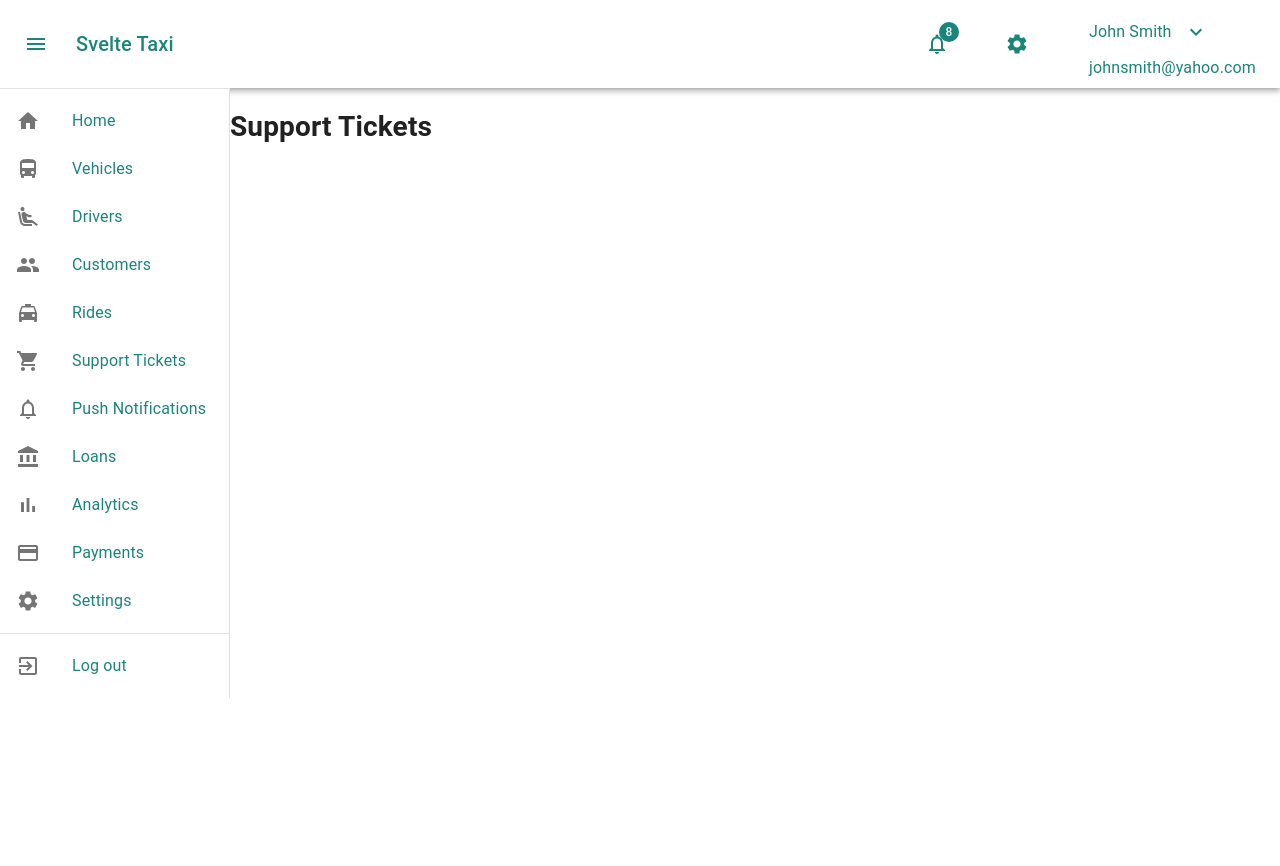
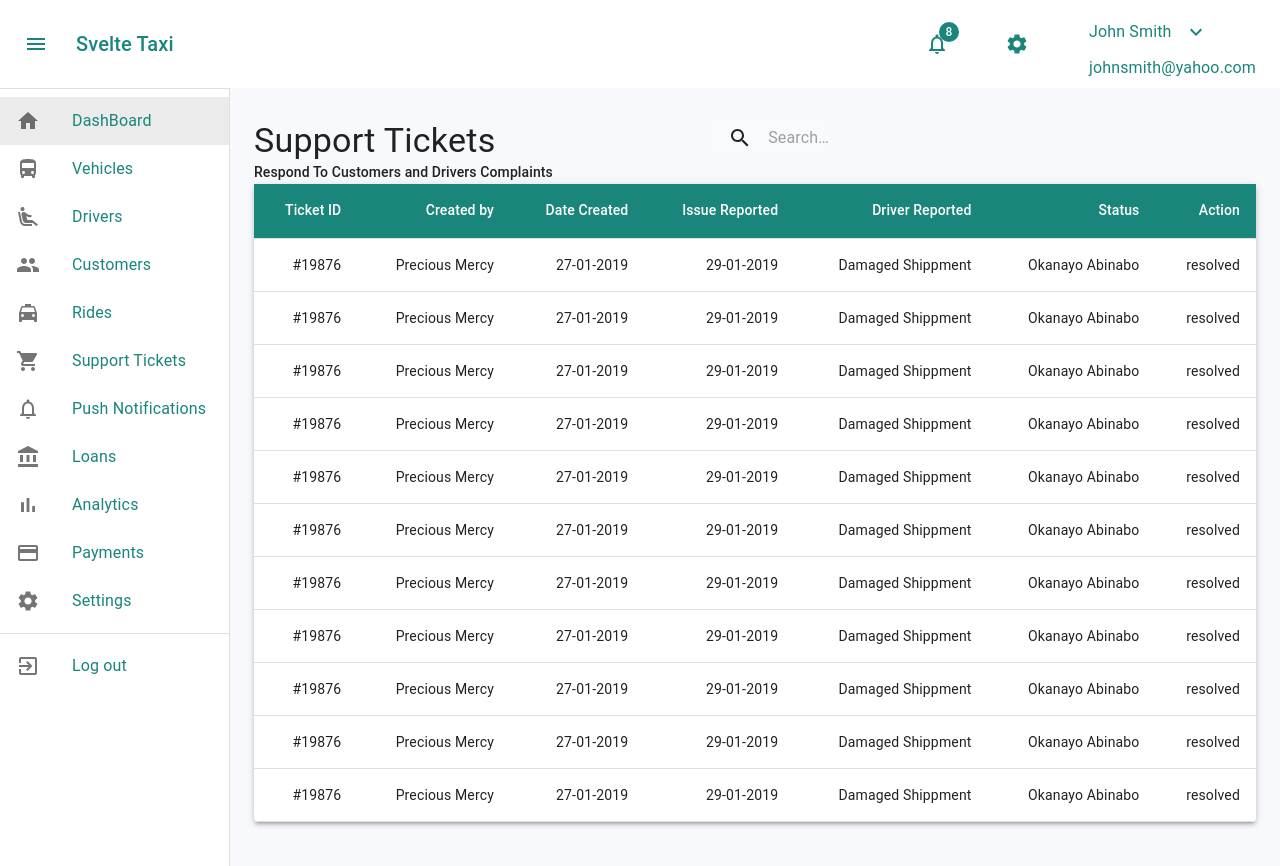
Before and after one commit to walosha/svelte_taxi, a React (Create React App) app: page /support-tickets in a window 1280 px wide. Shown: the top 866 px of the page. Before the commit the page ends 800 px from the top, so only its background shows below. Built offline with nearby package versions, Linux system fonts and the light colour scheme.

Commit message:
ticket support page created

```diff
--- a/src/components/ListItems.jsx
+++ b/src/components/ListItems.jsx
@@ -24,14 +24,14 @@ const StyledLink = styled(NavLink)`
   text-decoration: none;
 `;
 
-export const mainListItems = (
+export const MainListItems = () => (
   <Fragment>
     <StyledLink to="/dashboard">
-      <ListItem button>
+      <ListItem selected={true} button>
         <ListItemIcon>
           <Home />
         </ListItemIcon>
-        <ListItemText primary="Home" />
+        <ListItemText primary="DashBoard" />
       </ListItem>
     </StyledLink>
     <StyledLink to="/vehicles">
@@ -117,7 +117,7 @@ export const mainListItems = (
   </Fragment>
 );
 
-export const secondaryListItems = (
+export const SecondaryListItems = () => (
   <StyledLink color="primary" to="/">
     <ListItem button>
       <ListItemIcon>
--- a/src/components/SideDrawal.jsx
+++ b/src/components/SideDrawal.jsx
@@ -2,7 +2,7 @@ import React from "react";
 import { makeStyles } from "@material-ui/core/styles";
 import clsx from "clsx";
 import { Drawer, Divider, List } from "@material-ui/core";
-import { mainListItems, secondaryListItems } from "../components/ListItems";
+import { MainListItems, SecondaryListItems } from "../components/ListItems";
 
 const drawerWidth = 230;
 
@@ -28,9 +28,13 @@ export default function SideDrawal() {
       }}
     >
       <Divider />
-      <List>{mainListItems}</List>
+      <List>
+        <MainListItems />
+      </List>
       <Divider />
-      <List>{secondaryListItems}</List>
+      <List>
+        <SecondaryListItems />
+      </List>
     </Drawer>
   );
 }
--- a/src/components/Tables.jsx
+++ b/src/components/Tables.jsx
@@ -6,7 +6,6 @@ import TableCell from "@material-ui/core/TableCell";
 import TableContainer from "@material-ui/core/TableContainer";
 import TableHead from "@material-ui/core/TableHead";
 import TableRow from "@material-ui/core/TableRow";
-import Paper from "@material-ui/core/Paper";
 
 const useStyles = makeStyles({
   table: {
@@ -18,13 +17,15 @@ export default function DataTable({ children, header }) {
   const classes = useStyles();
 
   return (
-    <TableContainer component={Paper}>
+    <TableContainer>
       <Table className={classes.table} aria-label="simple table">
         <TableHead>
-          <TableRow>
+          <TableRow style={{ background: "#19857b" }}>
             {header.map((item, key) => (
               <TableCell key={key} align="right">
-                <Typography variant="subtitle2">{item}</Typography>
+                <Typography style={{ color: "#fff" }} variant="subtitle2">
+                  {item}
+                </Typography>
               </TableCell>
             ))}
           </TableRow>
--- /dev/null
+++ b/src/data/supportData.js
@@ -0,0 +1,132 @@
+function createData(
+  ticketId,
+  createdby,
+  dateCreated,
+  issueReported,
+  driverReport,
+  status,
+  action
+) {
+  return {
+    ticketId,
+    createdby,
+    dateCreated,
+    issueReported,
+    driverReport,
+    status,
+    action
+  };
+}
+
+export const ticketData = [
+  createData(
+    "#19876",
+    "Precious Mercy",
+    "27-01-2019",
+    "29-01-2019",
+    "Damaged Shippment",
+    "Okanayo Abinabo",
+    "resolved",
+    "view"
+  ),
+  createData(
+    "#19876",
+    "Precious Mercy",
+    "27-01-2019",
+    "29-01-2019",
+    "Damaged Shippment",
+    "Okanayo Abinabo",
+    "resolved",
+    "view"
+  ),
+  createData(
+    "#19876",
+    "Precious Mercy",
+    "27-01-2019",
+    "29-01-2019",
+    "Damaged Shippment",
+    "Okanayo Abinabo",
+    "resolved",
+    "view"
+  ),
+  createData(
+    "#19876",
+    "Precious Mercy",
+    "27-01-2019",
+    "29-01-2019",
+    "Damaged Shippment",
+    "Okanayo Abinabo",
+    "resolved",
+    "view"
+  ),
+  createData(
+    "#19876",
+    "Precious Mercy",
+    "27-01-2019",
+    "29-01-2019",
+    "Damaged Shippment",
+    "Okanayo Abinabo",
+    "resolved",
+    "view"
+  ),
+  createData(
+    "#19876",
+    "Precious Mercy",
+    "27-01-2019",
+    "29-01-2019",
+    "Damaged Shippment",
+    "Okanayo Abinabo",
+    "resolved",
+    "view"
+  ),
+  createData(
+    "#19876",
+    "Precious Mercy",
+    "27-01-2019",
+    "29-01-2019",
+    "Damaged Shippment",
+    "Okanayo Abinabo",
+    "resolved",
+    "view"
+  ),
+  createData(
+    "#19876",
+    "Precious Mercy",
+    "27-01-2019",
+    "29-01-2019",
+    "Damaged Shippment",
+    "Okanayo Abinabo",
+    "resolved",
+    "view"
+  ),
+  createData(
+    "#19876",
+    "Precious Mercy",
+    "27-01-2019",
+    "29-01-2019",
+    "Damaged Shippment",
+    "Okanayo Abinabo",
+    "resolved",
+    "view"
+  ),
+  createData(
+    "#19876",
+    "Precious Mercy",
+    "27-01-2019",
+    "29-01-2019",
+    "Damaged Shippment",
+    "Okanayo Abinabo",
+    "resolved",
+    "view"
+  ),
+  createData(
+    "#19876",
+    "Precious Mercy",
+    "27-01-2019",
+    "29-01-2019",
+    "Damaged Shippment",
+    "Okanayo Abinabo",
+    "resolved",
+    "view"
+  )
+];
--- a/src/pages/support-tickets.jsx
+++ b/src/pages/support-tickets.jsx
@@ -1,9 +1,130 @@
 import React from "react";
+import { fade, makeStyles } from "@material-ui/core/styles";
+import Grid from "@material-ui/core/Grid";
+import {
+  Typography,
+  Container,
+  Paper,
+  TableRow,
+  TableCell
+} from "@material-ui/core";
+import InputBase from "@material-ui/core/InputBase";
+import SearchIcon from "@material-ui/icons/Search";
+import DataTable from "../components/Tables";
+import { ticketData } from "../data/supportData";
+
+const headingItems = [
+  "Ticket ID",
+  "Created by",
+  "Date Created",
+  "Issue Reported",
+  "Driver Reported",
+  "Status",
+  "Action"
+];
+
+const useStyles = makeStyles(theme => ({
+  root: {
+    display: "flex"
+  },
+  content: {
+    flexGrow: 1,
+    height: "100vh",
+    overflow: "auto",
+    background: "#f7f9fc"
+  },
+  container: {
+    paddingTop: theme.spacing(4),
+    paddingBottom: theme.spacing(4)
+  },
+  paper: {
+    padding: theme.spacing(3)
+  },
+  search: {
+    position: "relative",
+    borderRadius: theme.shape.borderRadius,
+    backgroundColor: fade(theme.palette.common.white, 0.15),
+    "&:hover": {
+      backgroundColor: fade(theme.palette.common.white, 0.25)
+    },
+    marginLeft: 0,
+    width: "100%",
+    [theme.breakpoints.up("sm")]: {
+      marginLeft: theme.spacing(3),
+      width: "auto"
+    }
+  },
+  searchIcon: {
+    width: theme.spacing(7),
+    height: "100%",
+    position: "absolute",
+    pointerEvents: "none",
+    display: "flex",
+    alignItems: "center",
+    justifyContent: "center"
+  },
+  inputRoot: {
+    color: "inherit"
+  },
+  inputInput: {
+    padding: theme.spacing(1, 1, 1, 7),
+    transition: theme.transitions.create("width"),
+    width: "50%",
+    [theme.breakpoints.up("md")]: {
+      width: 200
+    }
+  }
+}));
 
 export default function SupportTickets() {
+  const classes = useStyles();
+
   return (
-    <div>
-      <h1> Support Tickets</h1>
-    </div>
+    <main className={classes.content}>
+      <Container maxWidth="lg" className={classes.container}>
+        <Grid container spacing={5}>
+          <Grid item md={5}>
+            <Typography variant="h4">Support Tickets</Typography>
+            <Typography variant="subtitle2">
+              Respond To Customers and Drivers Complaints
+            </Typography>
+          </Grid>
+          <Grid item md={7}>
+            <Grid item md={3}>
+              <div className={classes.search}>
+                <div className={classes.searchIcon}>
+                  <SearchIcon />
+                </div>
+                <InputBase
+                  placeholder="Search…"
+                  classes={{
+                    root: classes.inputRoot,
+                    input: classes.inputInput
+                  }}
+                  inputProps={{ "aria-label": "search" }}
+                />
+              </div>
+            </Grid>
+          </Grid>
+        </Grid>
+        <Grid>
+          <Paper elevation={3}>
+            <DataTable header={headingItems}>
+              {ticketData.map((ticket, key) => (
+                <TableRow hover={true} key={key} style={{ marginBottom: 20 }}>
+                  <TableCell align="right">{ticket.ticketId}</TableCell>
+                  <TableCell align="right">{ticket.createdby}</TableCell>
+                  <TableCell align="right">{ticket.dateCreated}</TableCell>
+                  <TableCell align="right">{ticket.issueReported}</TableCell>
+                  <TableCell align="right">{ticket.driverReport}</TableCell>
+                  <TableCell align="right">{ticket.status}</TableCell>
+                  <TableCell align="right">{ticket.action}</TableCell>
+                </TableRow>
+              ))}
+            </DataTable>
+          </Paper>
+        </Grid>
+      </Container>
+    </main>
   );
 }
```
